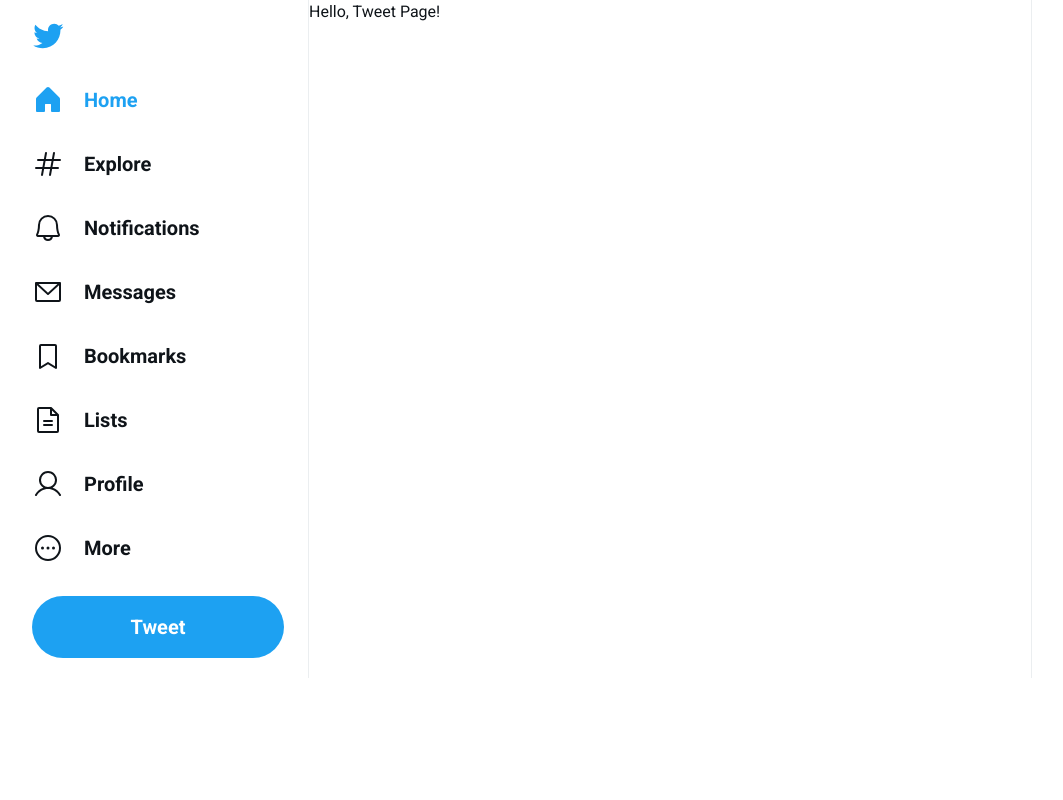
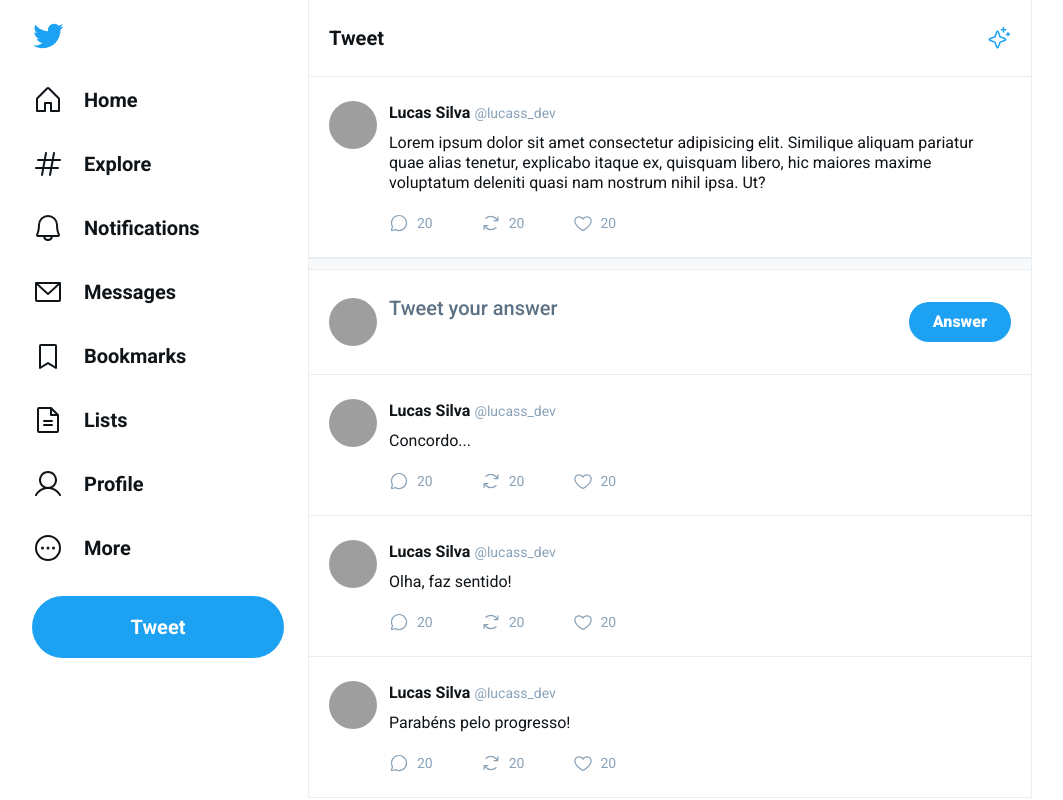
Before and after one commit to lucasstsx/ui-twitter, a Next.js app: page /tweet in a window 1280 px wide. Shown: the whole page, without its empty margins (120-1183 px from the left). Built offline with nearby package versions, Linux system fonts and the light colour scheme; grey boxes are pictures that could not be loaded.

Commit message:
page tweet finalizada e alguns ajustes

```diff
--- a/src/app/layout.tsx
+++ b/src/app/layout.tsx
@@ -1,4 +1,3 @@
-import Header from '@/components/Header'
 import Sidebar from '@/components/Sidebar'
 
 import './globals.css'
--- a/src/app/page.tsx
+++ b/src/app/page.tsx
@@ -23,7 +23,7 @@
               height={460}
             />
             <textarea
-              className="flex flex-1 resize-none text-xl font-medium placeholder-[#5b7083af] focus:outline-none"
+              className="flex flex-1 resize-none text-xl font-medium placeholder:text-[#5B7083] focus:outline-none"
               id="tweet"
               placeholder="What's happening?"
             ></textarea>
--- a/src/app/tweet/page.tsx
+++ b/src/app/tweet/page.tsx
@@ -1,3 +1,52 @@
+import Header from '@/components/Header'
+import Separator from '@/components/Separator'
+import Tweet from '@/components/Tweet'
+import Image from 'next/image'
+
+const answers = [
+  'Concordo...',
+  'Olha, faz sentido!',
+  'Parabéns pelo progresso!',
+]
+
 export default function Page() {
-  return <h1>Hello, Tweet Page!</h1>
+  return (
+    <>
+      <main className="timeline">
+        <Header title="Tweet" />
+
+        <Tweet content="Lorem ipsum dolor sit amet consectetur adipisicing elit. Similique aliquam pariatur quae alias tenetur, explicabo itaque ex, quisquam libero, hic maiores maxime voluptatum deleniti quasi nam nostrum nihil ipsa. Ut?" />
+
+        <Separator />
+
+        <form className="answer-tweet-form flex items-center gap-2 border-b border-[#ebeef0] px-5 py-6">
+          <label className="flex flex-[1] items-center gap-3" htmlFor="answer">
+            <Image
+              className="h-12 w-12 rounded-full"
+              src="https://github.com/Lucassdev.png"
+              alt="Foto de perfil do usuário"
+              width={460}
+              height={460}
+            />
+            <textarea
+              className="flex resize-none text-xl font-medium placeholder:text-[#5B7083] focus:outline-none"
+              id="answer"
+              placeholder="Tweet your answer"
+            ></textarea>
+          </label>
+
+          <button
+            className="rounded-full bg-[var(--twitter-blue)] px-6 py-2 text-base font-black text-white hover:brightness-95"
+            type="submit"
+          >
+            Answer
+          </button>
+        </form>
+
+        {answers.map((answer) => {
+          return <Tweet key={answer} content={answer} />
+        })}
+      </main>
+    </>
+  )
 }
--- a/src/components/Sidebar/index.tsx
+++ b/src/components/Sidebar/index.tsx
@@ -12,16 +12,19 @@
 import twitterLogo from '../../assets/logo-twitter.svg'
 import Image from 'next/image'
 import Link from 'next/link'
+import { usePathname } from 'next/navigation'
+
 import './Sidebar.css'
 
 export default function Sidebar() {
+  const pathname = usePathname()
   return (
     <aside className="sidebar flex flex-col gap-8 px-6 py-5">
       <Image src={twitterLogo} alt={'Logo do twitter'} />
 
       <nav className="main-navigation flex flex-col gap-8">
-        <Link className="active" href="#">
-          <House weight="fill" />
+        <Link className={pathname === '/' ? 'active' : ''} href="/">
+          <House weight={pathname === '/' ? 'fill' : 'regular'} />
           Home
         </Link>
         <Link href="#">
```
